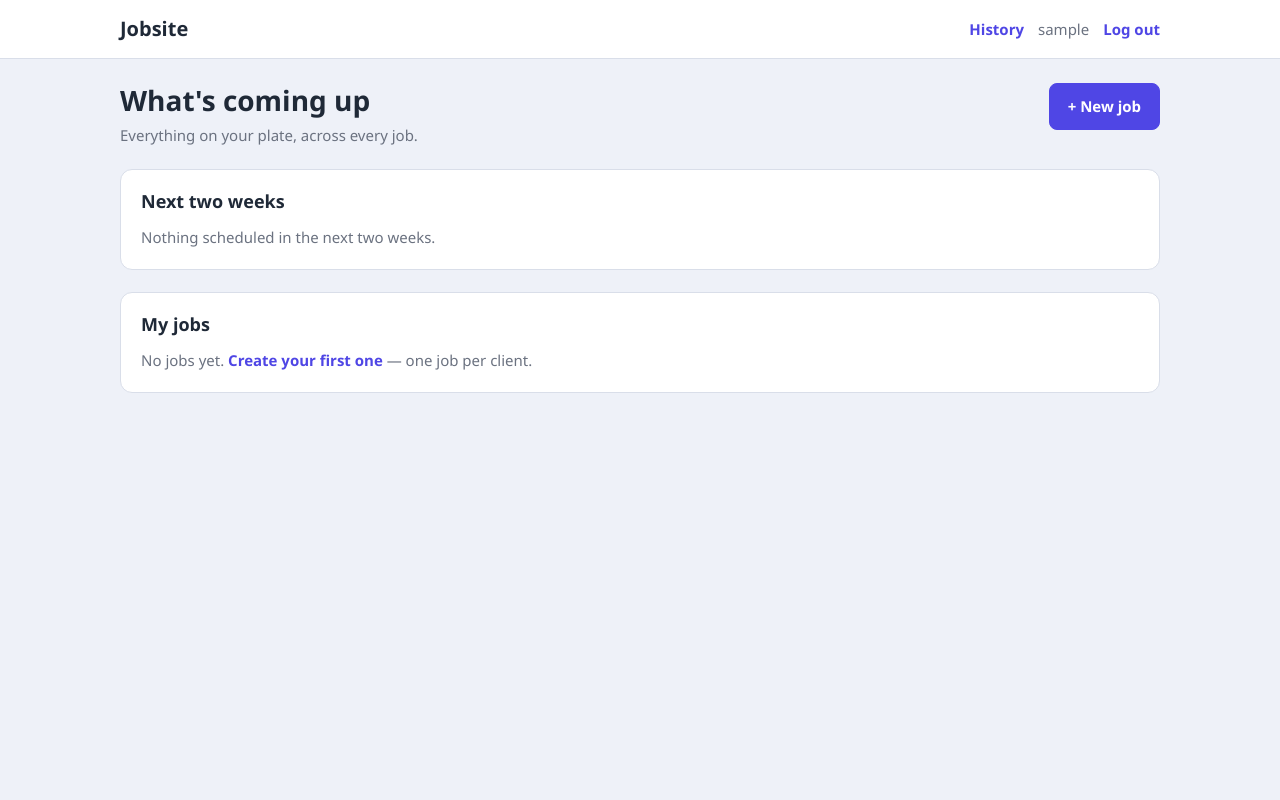
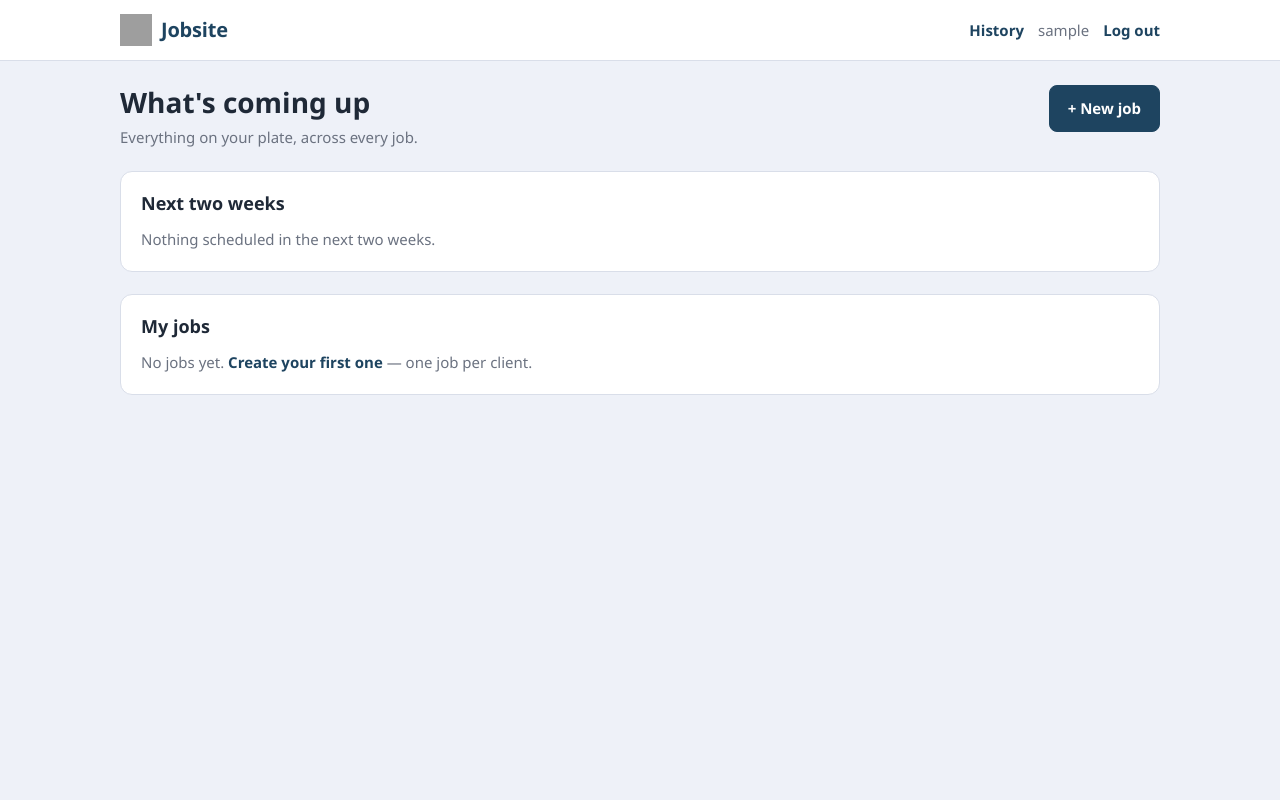
Before and after one commit to samorani/omis107, a Flask app: page / in a window 1280 px wide. Run offline with Flask 3, Linux system fonts and the light colour scheme; the visitor is signed in with stand-in values (Sample User, id 1); data that the repository does not hold is empty; some libraries are stand-ins or nearby versions; grey boxes are pictures that could not be loaded.

Commit message:
improved logo and readability

```diff
--- a/static/record.js
+++ b/static/record.js
@@ -6,16 +6,15 @@
 // deployed.
 //
 // Uploads are fire-and-forget. The server stores the audio, queues it, and
-// answers 202 immediately, so stopping a recording is instant. You can start
-// another one straight away, or close the tab -- the work carries on without
-// the browser, and the drafts are waiting at next login.
+// answers 202 immediately, so stopping a recording is instant. Progress is
+// deliberately not narrated in the UI: the page polls quietly and reloads when
+// the drafts are ready.
 document.addEventListener('DOMContentLoaded', function () {
     var button = document.getElementById('record-btn');
     if (!button) return;
 
     var status = document.getElementById('record-status');
     var form = document.getElementById('record-form');
-    var queue = document.getElementById('record-queue');
     var label = button.querySelector('.record-label');
 
     if (!(navigator.mediaDevices && window.MediaRecorder)) {
@@ -33,18 +32,6 @@ document.addEventListener('DOMContentLoaded', function () {
 
     function say(message) {
         if (status) status.textContent = message;
-    }
-
-    function showQueue() {
-        if (!queue) return;
-        if (inFlight > 0) {
-            queue.hidden = false;
-            queue.textContent = inFlight === 1
-                ? 'Working on 1 memo in the background. You can keep going or close this page.'
-                : 'Working on ' + inFlight + ' memos in the background. You can keep going or close this page.';
-        } else {
-            queue.hidden = true;
-        }
     }
 
     function pickMimeType() {
@@ -119,7 +106,6 @@ document.addEventListener('DOMContentLoaded', function () {
         data.append('audio', blob, 'memo.' + extension);
 
         inFlight += 1;
-        showQueue();
 
         fetch(form.action, {method: 'POST', body: data})
             .then(function (response) {
@@ -128,7 +114,6 @@ document.addEventListener('DOMContentLoaded', function () {
             })
             .catch(function () {
                 inFlight = Math.max(0, inFlight - 1);
-                showQueue();
                 say('That one did not upload. Check your connection and try again.');
             });
     }
@@ -143,7 +128,6 @@ document.addEventListener('DOMContentLoaded', function () {
                 .then(function (r) { return r.json(); })
                 .then(function (state) {
                     inFlight = state.working;
-                    showQueue();
                     if (state.working === 0) {
                         clearInterval(poller);
                         poller = null;
@@ -167,10 +151,9 @@ document.addEventListener('DOMContentLoaded', function () {
     });
 
     // A memo queued before this page loaded (or by another device) is still
-    // being worked on -- pick the polling back up.
+    // being worked on -- pick the polling back up, silently.
     if (form.dataset.working && parseInt(form.dataset.working, 10) > 0) {
         inFlight = parseInt(form.dataset.working, 10);
-        showQueue();
         startPolling();
     }
 });
--- a/static/style.css
+++ b/static/style.css
@@ -4,8 +4,11 @@
     --text: #1f2937;
     --muted: #6b7280;
     --border: #d9dee9;
-    --accent: #4f46e5;
-    --accent-dark: #4338ca;
+    --accent: #1e4460;
+    --accent-dark: #14324a;
+    --gold: #eab41e;
+    --gold-soft: #fdf6e0;
+    --gold-line: #f2d78d;
     --error-bg: #fef2f2;
     --error-text: #b91c1c;
     --error-border: #fecaca;
@@ -1095,3 +1087,46 @@ table.history td:nth-child(n+3) {
     display: flex;
     gap: 8px;
 }
+
+/* ------------------------------------------------------------- Brand --- */
+
+.brand {
+    display: inline-flex;
+    align-items: center;
+    gap: 9px;
+}
+
+.brand img {
+    width: 32px;
+    height: 32px;
+}
+
+.brand span {
+    color: var(--accent);
+    letter-spacing: -0.01em;
+}
+
+.auth-logo {
+    display: block;
+    width: 100%;
+    max-width: 186px;
+    height: auto;
+    margin: 0 auto 22px;
+}
+
+/* The record panel carries no instructions: a big button, and live status only
+   once there is something to report. */
+.record-status:empty {
+    display: none;
+}
+
+.record-status {
+    margin: 0;
+    font-weight: 600;
+}
+
+.record-demo {
+    margin: 6px 0 0;
+    font-size: 13px;
+    color: var(--muted);
+}
--- a/templates/app_base.html
+++ b/templates/app_base.html
@@ -3,7 +3,10 @@
 {% block body %}
 <header class="topbar">
     <div class="topbar-inner">
-        <a class="brand" href="{{ url_for('home') }}">Jobsite</a>
+        <a class="brand" href="{{ url_for('home') }}">
+            <img src="{{ url_for('static', filename='img/logo-mark.png') }}" alt="">
+            <span>Jobsite</span>
+        </a>
         <div class="topbar-right">
             <a class="topbar-link" href="{{ url_for('history') }}">History</a>
             <span class="who">{{ session['username'] }}</span>
--- a/templates/auth_base.html
+++ b/templates/auth_base.html
@@ -4,6 +4,8 @@
 
 {% block body %}
 <main class="card">
+    <img class="auth-logo" src="{{ url_for('static', filename='img/logo.png') }}"
+         alt="Jobsite - contractor reminders, simplified">
     {% for message in get_flashed_messages() %}
         <div class="alert">{{ message }}</div>
     {% endfor %}
--- a/templates/base.html
+++ b/templates/base.html
@@ -4,6 +4,7 @@
     <meta charset="UTF-8">
     <meta name="viewport" content="width=device-width, initial-scale=1">
     <title>{% block title %}{% endblock %} &middot; Jobsite</title>
+    <link rel="icon" href="{{ url_for('static', filename='img/favicon.png') }}">
     <link rel="stylesheet" href="{{ url_for('static', filename='style.css') }}">
 </head>
 <body class="{% block body_class %}{% endblock %}">
```
Also changed, not shown: other parts of static/style.css (+16 -27 lines), templates/project_detail.html (+4 -15 lines).
